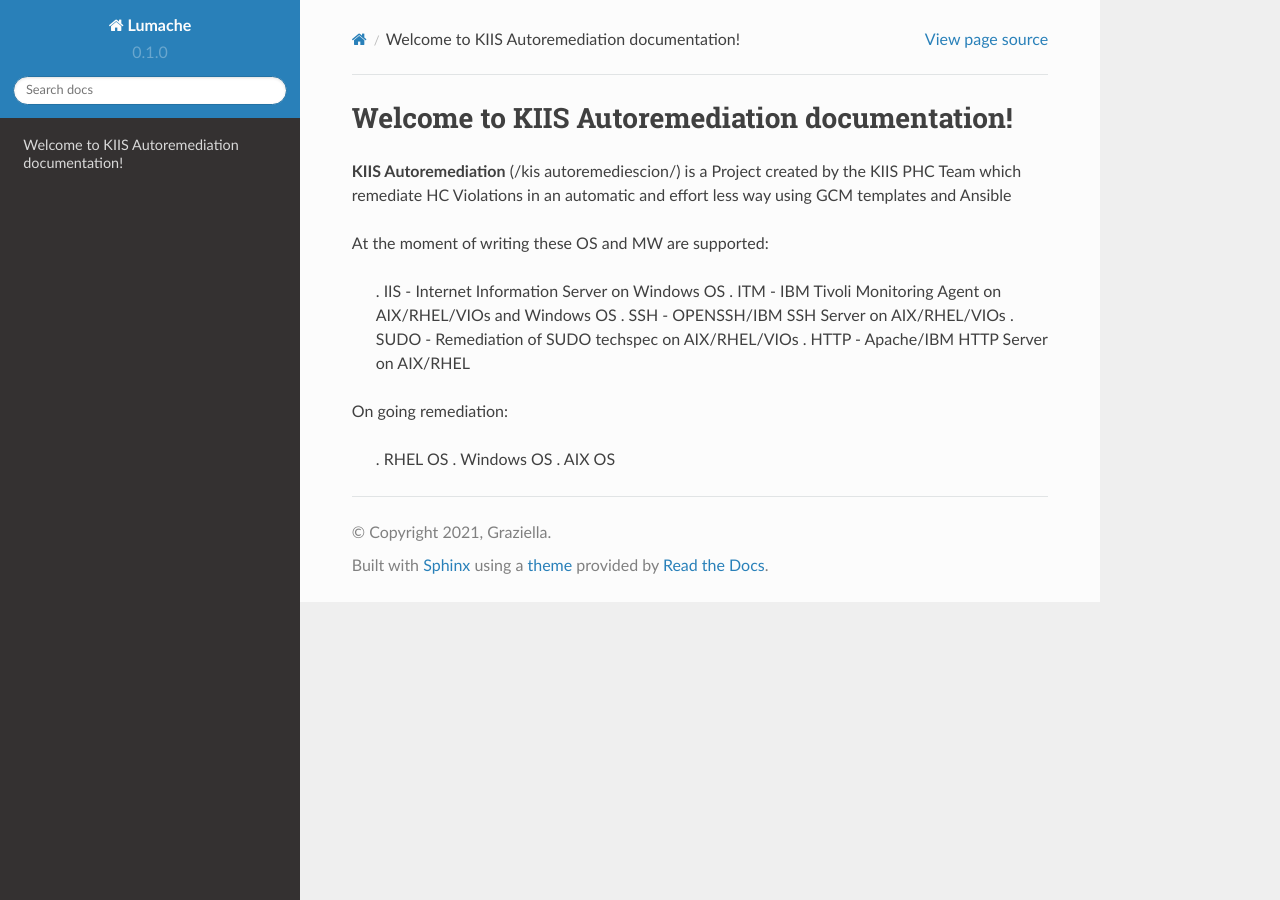
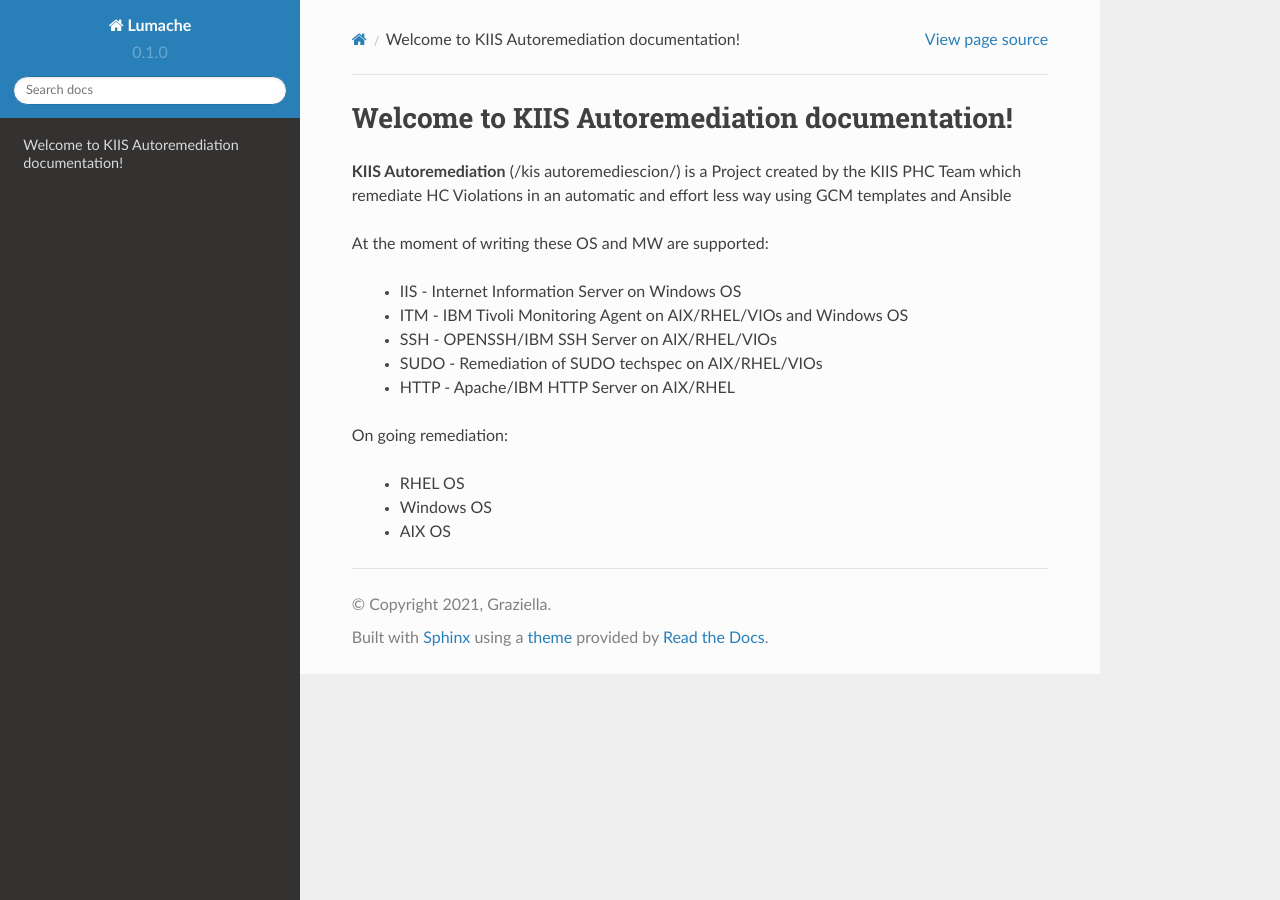
Before and after one commit to edoardo-colombo99/autoremediation-tools, a Sphinx documentation site: the page built from docs/source/index.rst, in a window 1280 px wide. Built offline with Sphinx 7.4.7 and the Read the Docs theme 2.0.0, drawn with Linux system fonts in a browser that asks for light colours.

```diff
--- a/docs/source/index.rst
+++ b/docs/source/index.rst
@@ -5,14 +5,14 @@ Welcome to KIIS Autoremediation documentation!
 
 At the moment of writing these OS and MW are supported:
 
-  . IIS - Internet Information Server on Windows OS
-  . ITM - IBM Tivoli Monitoring Agent on AIX/RHEL/VIOs and Windows OS
-  . SSH - OPENSSH/IBM SSH Server on AIX/RHEL/VIOs
-  . SUDO - Remediation of SUDO techspec on AIX/RHEL/VIOs
-  . HTTP - Apache/IBM HTTP Server on AIX/RHEL
+  - IIS - Internet Information Server on Windows OS
+  - ITM - IBM Tivoli Monitoring Agent on AIX/RHEL/VIOs and Windows OS
+  - SSH - OPENSSH/IBM SSH Server on AIX/RHEL/VIOs
+  - SUDO - Remediation of SUDO techspec on AIX/RHEL/VIOs
+  - HTTP - Apache/IBM HTTP Server on AIX/RHEL
 
 On going remediation:
 
-  . RHEL OS
-  . Windows OS
-  . AIX OS
+  - RHEL OS
+  - Windows OS
+  - AIX OS
```
